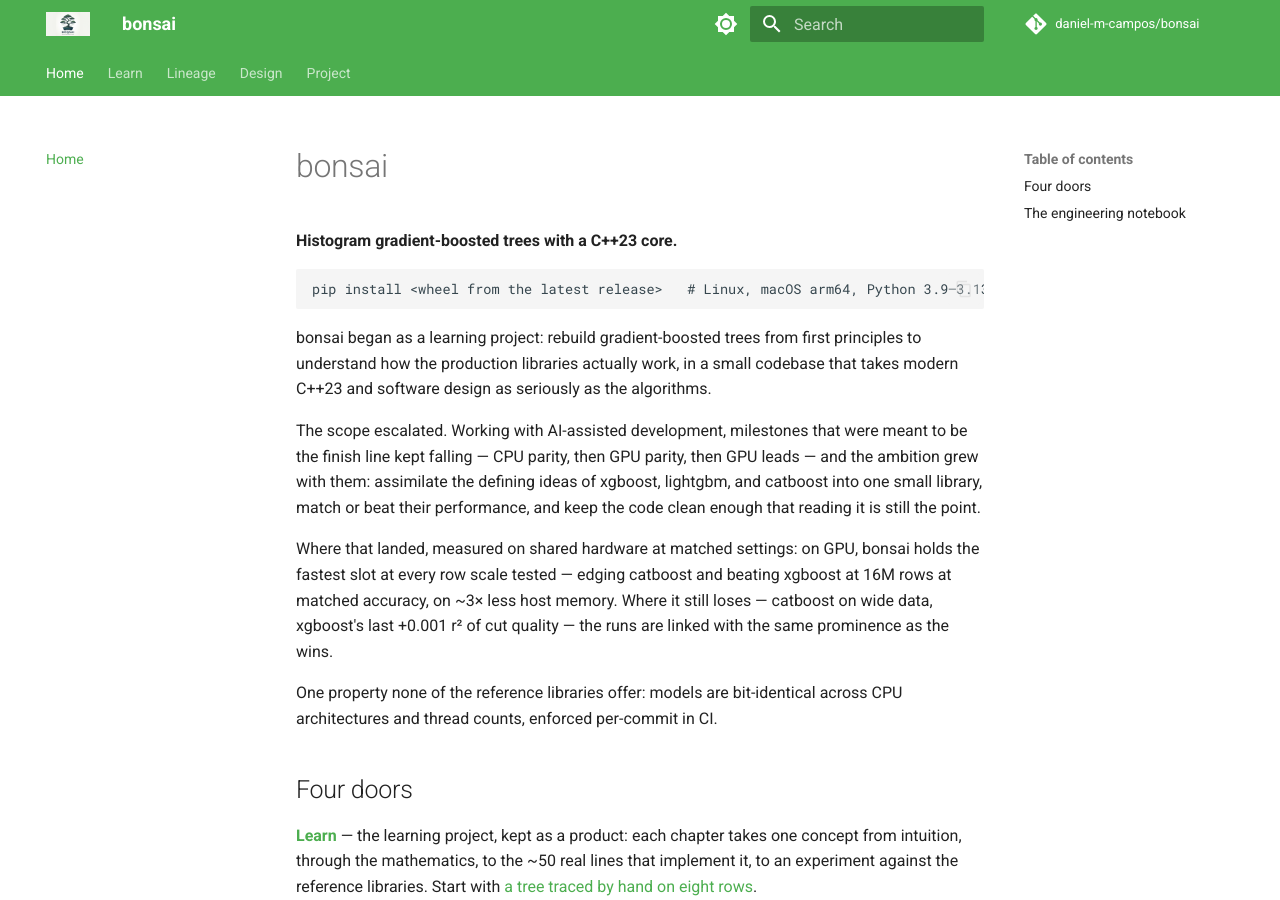
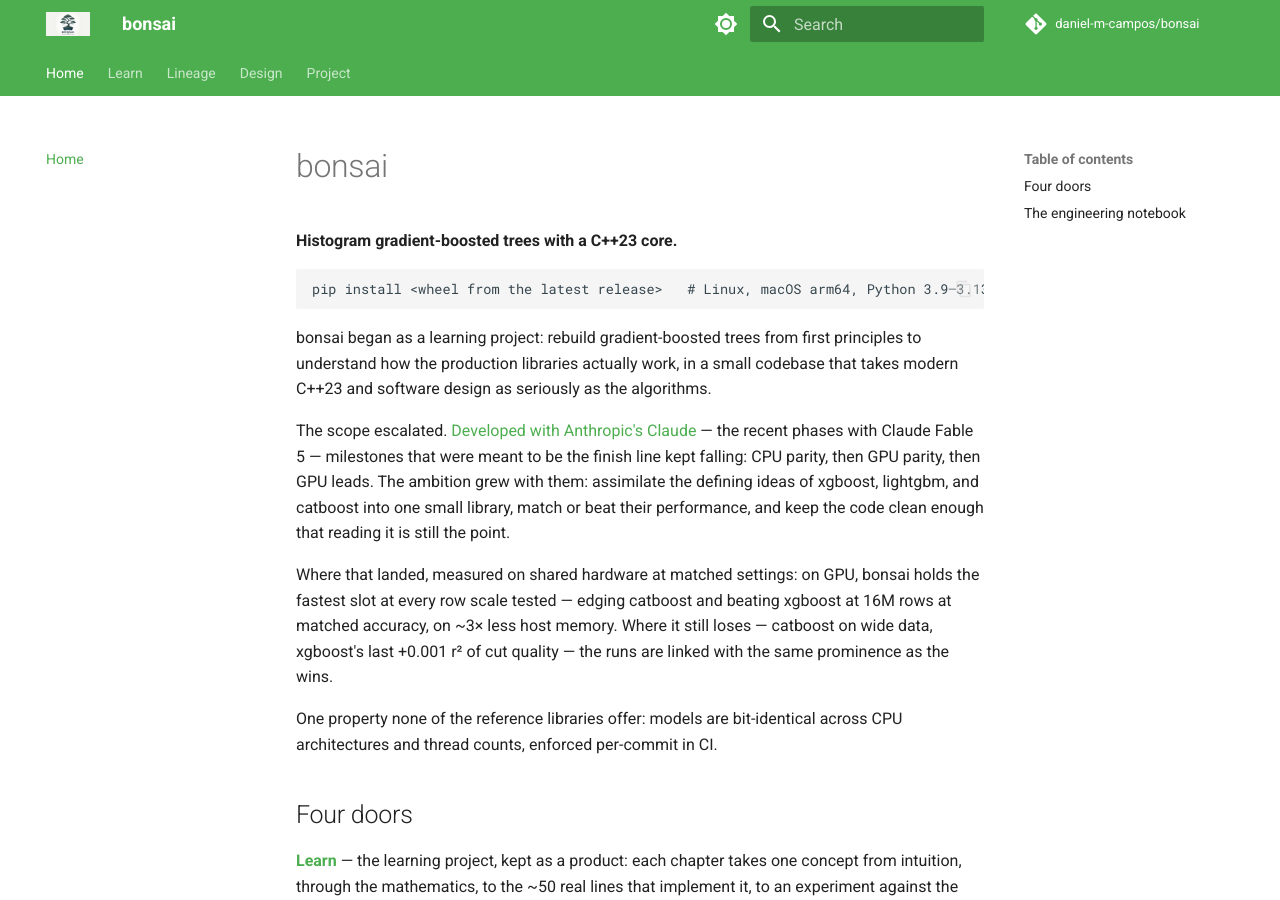
Before and after one commit to daniel-m-campos/bonsai, an MkDocs documentation site: the page built from docs/index.md, in a window 1280 px wide and 900 px high. Built offline with MkDocs 1.6.1 and Material for MkDocs 9.7.7, drawn with Linux system fonts in a browser that asks for light colours; comment, search, counter and statistics services are not loaded.

Commit message:
docs(site): name the collaboration — Claude Fable 5 on the landing, a colophon page on how bonsai is built
Claude-Session: https://claude.ai/code/session_01SfgWZ7ftZV7aJJh87NXR72

```diff
--- a/docs/index.md
+++ b/docs/index.md
@@ -8,7 +8,7 @@ pip install <wheel from the latest release>   # Linux, macOS arm64, Python 3.9
 
 bonsai began as a learning project: rebuild gradient-boosted trees from first principles to understand how the production libraries actually work, in a small codebase that takes modern C++23 and software design as seriously as the algorithms.
 
-The scope escalated. Working with AI-assisted development, milestones that were meant to be the finish line kept falling — CPU parity, then GPU parity, then GPU leads — and the ambition grew with them: assimilate the defining ideas of xgboost, lightgbm, and catboost into one small library, match or beat their performance, and keep the code clean enough that reading it is still the point.
+The scope escalated. [Developed with Anthropic's Claude](about.md) — the recent phases with Claude Fable 5 — milestones that were meant to be the finish line kept falling: CPU parity, then GPU parity, then GPU leads. The ambition grew with them: assimilate the defining ideas of xgboost, lightgbm, and catboost into one small library, match or beat their performance, and keep the code clean enough that reading it is still the point.
 
 Where that landed, measured on shared hardware at matched settings: on GPU, bonsai holds the fastest slot at every row scale tested — edging catboost and beating xgboost at 16M rows at matched accuracy, on ~3× less host memory. Where it still loses — catboost on wide data, xgboost's last +0.001 r² of cut quality — the runs are linked with the same prominence as the wins.
 
--- a/mkdocs.yml
+++ b/mkdocs.yml
@@ -107,6 +107,7 @@ nav:
       - Architecture: architecture/README.md
       - Decisions log: decisions.md
   - Project:
+      - How bonsai is built: about.md
       - Retrospective: report.md
       - Proposal: proposal.md
       - Context and roadmap: context.md
```
Also changed, not shown: docs/about.md (added, +11 -0 lines).
